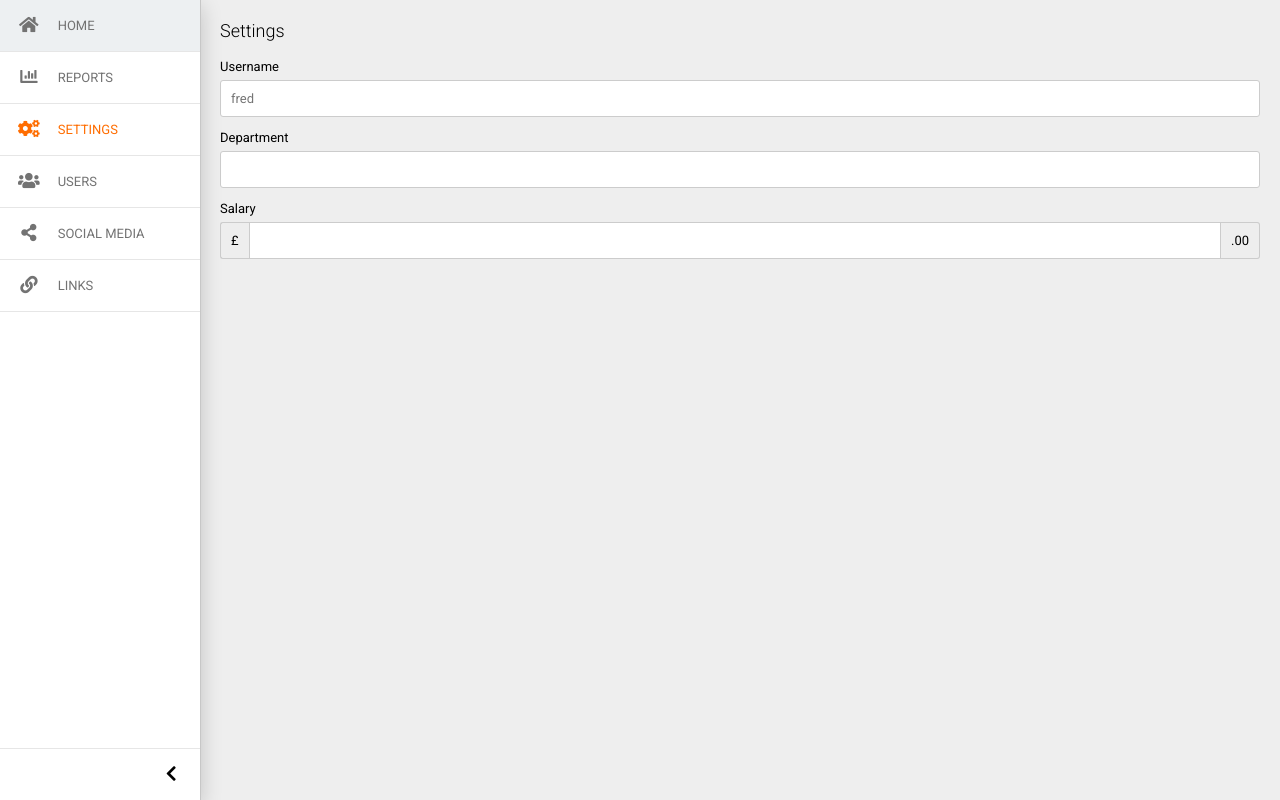
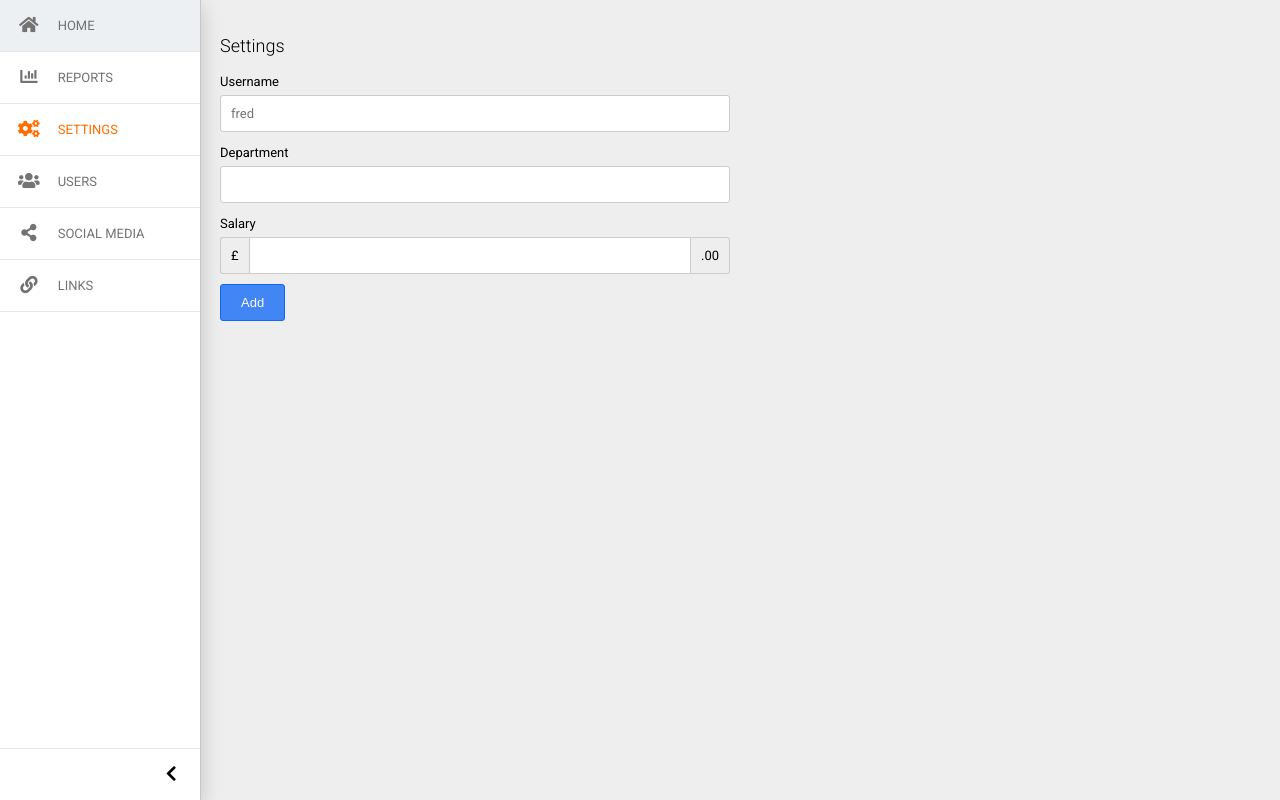
Before and after one commit to srayner/monel2, a React (Create React App) app: page /settings in a window 1280 px wide. Built offline with nearby package versions, Linux system fonts and the light colour scheme.

Commit message:
added primary button styles

```diff
--- a/src/components/Button/Button.js
+++ b/src/components/Button/Button.js
@@ -2,8 +2,14 @@ import React from 'react';
 import './Button.css';
 
 const Button = (props) => {
+
+    let className = 'Button';
+    if (props.hasOwnProperty('type')) {
+        className = className + ' ' + props.type;
+    }
+
     return (
-        <button className="Button">
+        <button className={className}>
             {props.text}
         </button>
     );
--- a/src/components/Button/Button.scss
+++ b/src/components/Button/Button.scss
@@ -1,9 +1,10 @@
+$primaryColor: #4285f4;
+
 .Button {
     font-size: 13px;
-    padding: 10px;
+    padding: 10px 20px;
     border: none;
-    border-radius: 2px;
-    text-transform: uppercase;
+    border-radius: 3px;
     background-color: transparent;
 
     &:focus {
@@ -12,5 +13,17 @@
 
     &:hover {
         background-color: rgba(158,158,158,0.2);
+        cursor: pointer;
+    }
+
+    &.primary {
+        font-weight: 500;
+        background-color: $primaryColor;
+        border: 1px solid darken($primaryColor, 10);
+        color: white;
+
+        &:hover {
+            background-color: darken($primaryColor, 5);
+        }
     }
 }
--- a/src/pages/Settings.js
+++ b/src/pages/Settings.js
@@ -1,18 +1,20 @@
 import React from 'react';
 import Card from '../components/Card/Card';
 import Input from '../components/Input/Input';
+import Button from '../components/Button/Button';
 
 const Settings = (props) => {
     return (
-        <div>
-            <h2>Settings</h2>
-
+        <div className="grid">
+            <div>
+                <h2>Settings</h2>
                 <form>
                     <Input placeholder="fred" id='form-username' name="username" label="Username"/>
                     <Input id='form-department' name="department" label="Department"/>
                     <Input prepend="£" append=".00" id='form-salary' name="salary" label="Salary"/>
+                    <Button type="primary" text="Add"/>
                 </form>
-
+            </div>
         </div>
     )
 }
```
Also changed, not shown: 1 other file (tests, documents, lock files or other folders).
